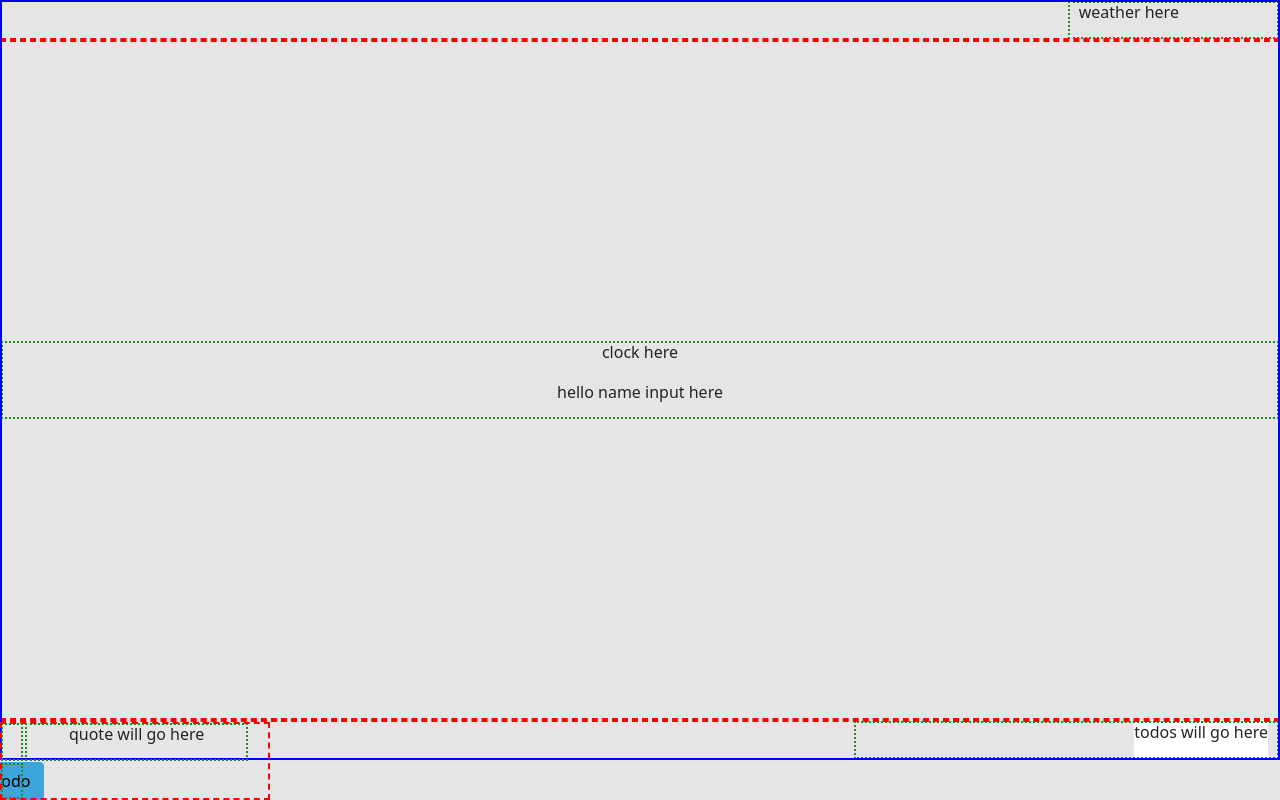
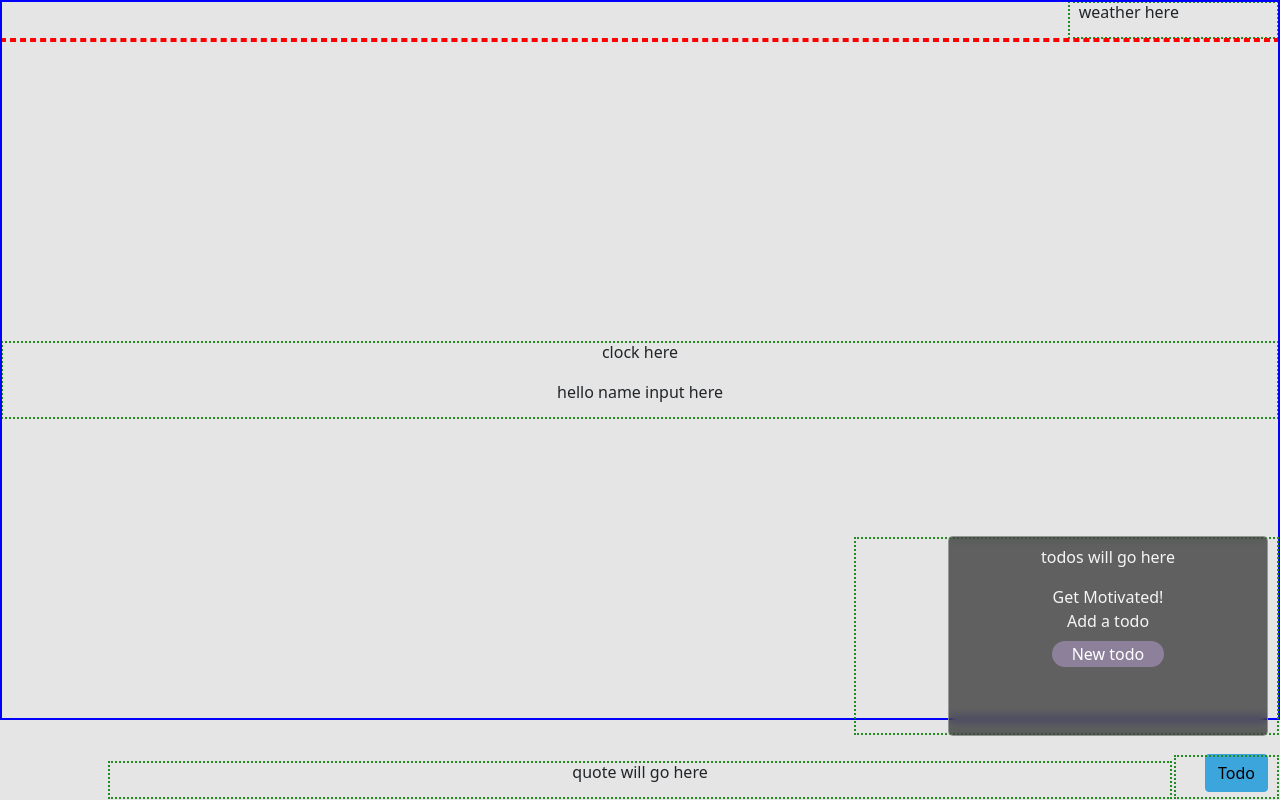
Before and after one commit to SamanthaDison/TA_Inspire, a website with bundled scripts: page index.html in a window 1280 px wide. Built offline with nearby package versions, Linux system fonts and the light colour scheme; a script that the page names is missing.

Commit message:
working on create todo method

```diff
--- a/app/Controllers/TodosController.js
+++ b/app/Controllers/TodosController.js
@@ -1,6 +1,7 @@
 import { todosService } from "../Services/TodosService.js";
 import { ProxyState } from "../AppState.js";
 
+// TODO for draw todos function... need to check if array.length >0 THEN run draw...using same id
 export class TodosController {
     constructor() {
         console.log('todos controller');
@@ -8,7 +9,19 @@ export class TodosController {
 
     showTodos() {
         console.log('show todos')
-        let todos = document.getElementById('todos')
-        todos.classList.toggle("todos-display")
+        let todos = document.getElementById('todo-row')
+        todos.classList.toggle("display-none")
+    }
+
+    showTodoForm() {
+        console.log('todo form')
+        document.getElementById('todo-form').style.display = "block";
+        document.getElementById('todo-button').style.display = "none";
+    }
+
+    createTodo() {
+        window.event.preventDefault()
+        let form = window.event.target
+
     }
 }
--- a/assets/style/style.css
+++ b/assets/style/style.css
@@ -29,7 +29,14 @@
 }
 
 .todo-form {
-    pabbin
+    background-color: transparent;
+    border: none;
+    border-bottom: 1px solid rgb(121, 119, 119);
+    width: 100%;
+}
+
+::placeholder {
+    color: whitesmoke;
 }
 
 /* REVIEW will probably need to position-abosolute elems in this row... doing the whole row messes up formatting */
--- a/index.html
+++ b/index.html
@@ -51,19 +51,32 @@
           </div>
         </div>
       </div>
-      <div class="row justify-content-end">
-        <div class="col-4 d-flex justify-content-end">
-          <div class="bg-white todos-display" id="todos">
-            <p>todos will go here</p>
+      <div class="row justify-content-end" id="todo-row">
+        <div class="col-4 d-flex justify-content-end todo-col">
+          <div class=" todo-display p-2" id="todo-display">
+            <div class="text-center" id="todo-list">
+              <p>todos will go here</p>
+              <p class="m-0">Get Motivated!</p>
+              <p class="m-0 pb-2">Add a todo</p>
+              <button onclick="app.todosController.showTodoForm()" class="todo-button" id="todo-button">New
+                todo</button>
+            </div>
+            <div class="display-none px-2 pt-5" id="todo-form">
+              <form onsubmit="app.todosController.createTodo()">
+                <input class="todo-form" type="text" name="todo" placeholder="New Todo">
+              </form>
+            </div>
           </div>
         </div>
       </div>
-      <div class="row bottom-row">
-        <div class="col-1"></div>
-        <div class="col-10 d-flex justify-content-center">
-          <p>quote will go here</p>
+      <div class="row justify-content-center">
+        <div class="col-10  justify-content-center bottom-row">
+          <div>
+            <p class="quote">quote will go here</p>
+            <p class="quote-author">quote author here</p>
+          </div>
         </div>
-        <div class="col-1 d-flex justify-content-center">
+        <div class="col-1 justify-content-end bottom-row right pb-2">
           <!-- on click toggle display of the todos div -->
           <button onclick="app.todosController.showTodos()" class="btn btn-primary rounded">Todo</button>
         </div>
```
